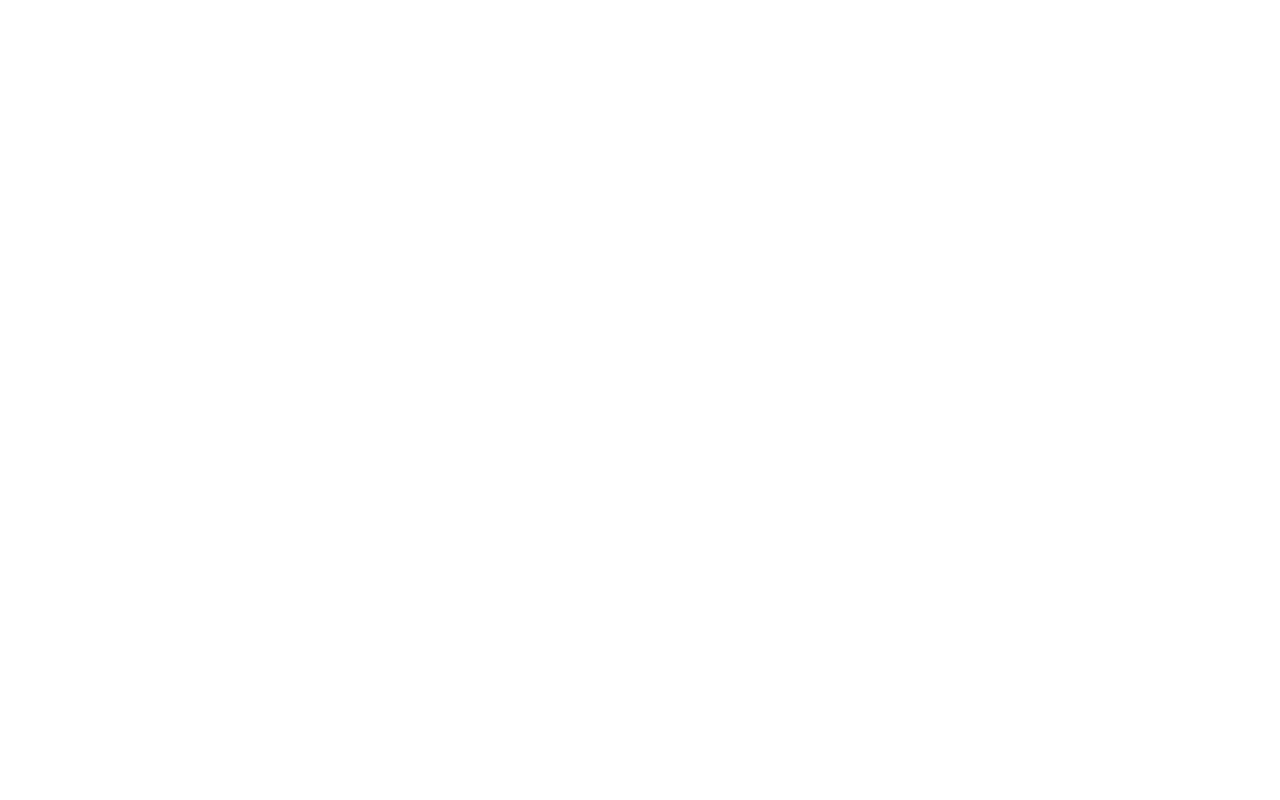
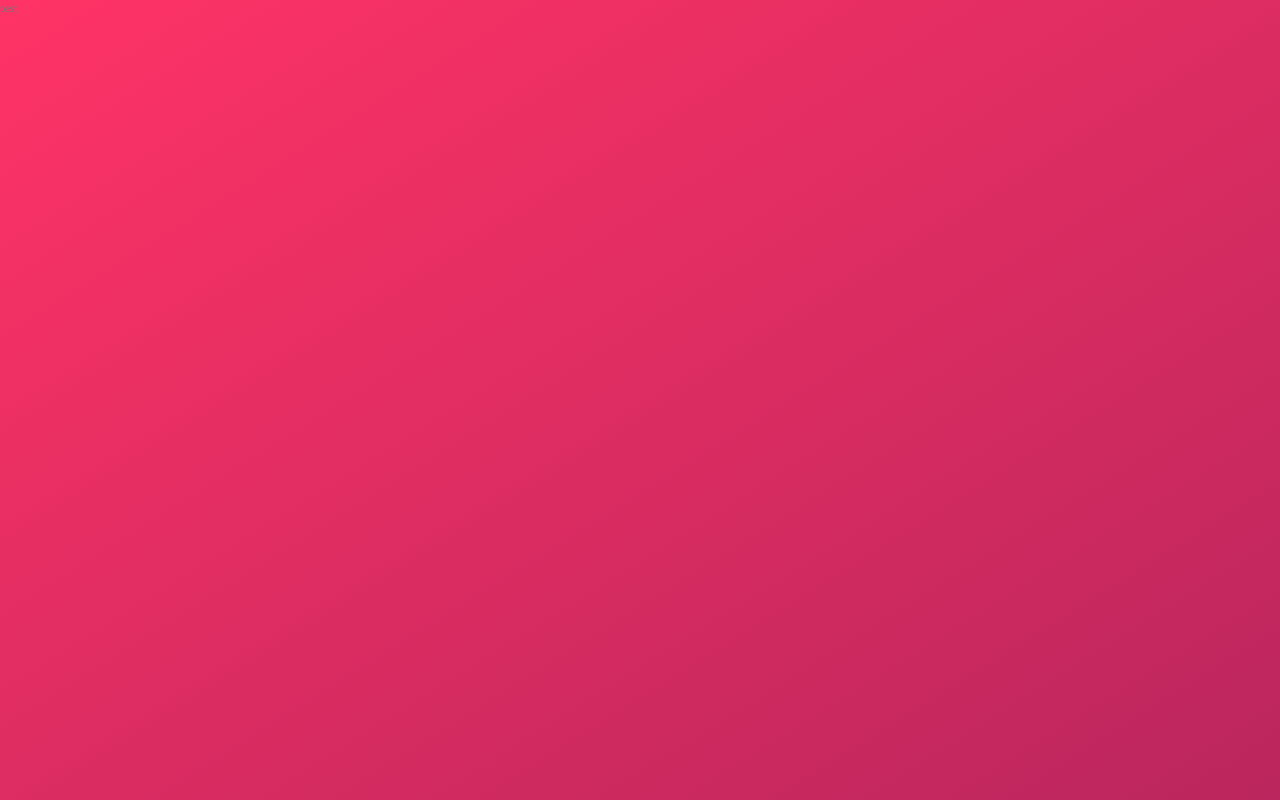
Before and after one commit to TomyOne/TomyOne.github.io, a website: page trillo/index.html in a window 1280 px wide. Drawn offline with nearby package versions, Linux system fonts and the light colour scheme.

Commit message:
basic setup done

```diff
--- a/trillo/index.html
+++ b/trillo/index.html
@@ -1,16 +1,19 @@
 <!DOCTYPE html>
 <html lang="en">
-    <head>
-        <meta charset="UTF-8">
-        <meta name="viewport" content="width=device-width, initial-scale=1.0">
+  <head>
+    <meta charset="UTF-8" />
+    <meta name="viewport" content="width=device-width, initial-scale=1.0" />
 
-        <link href="https://fonts.googleapis.com/css?family=Open+Sans:300,400,600" rel="stylesheet">
-        <link rel="stylesheet" href="css/style.css">
-        <link rel="shortcut icon" type="image/png" href="img/favicon.png">
+    <link
+      href="https://fonts.googleapis.com/css?family=Open+Sans:300,400,600"
+      rel="stylesheet"
+    />
+    <link rel="stylesheet" href="css/style.css" />
+    <link rel="shortcut icon" type="image/png" href="img/favicon.png" />
 
-        <title>trillo &mdash; Your all-in-one booking app</title>
-    </head>
-    <body>
-
-    </body>
+    <title>trillo &mdash; Your all-in-one booking app</title>
+  </head>
+  <body>
+    test
+  </body>
 </html>
--- a/trillo/sass/_base.scss
+++ b/trillo/sass/_base.scss
@@ -1 +1,51 @@
 // Base
+
+:root {
+  --color-primary: #eb2f64;
+  --color-primary-light: #ff3366;
+  --color-primary-dark: #ba265d;
+
+  --color-grey-light-1: #faf9f9;
+  --color-grey-light-2: #f4f2f2;
+  --color-grey-light-3: #f0eeee;
+  --color-grey-light-4: #ccc;
+  --color-grey-dark-1: #333;
+  --color-grey-dark-2: #777;
+  --color-grey-dark-3: #999;
+}
+
+*,
+*::after,
+*::before {
+  margin: 0;
+  padding: 0;
+  box-sizing: inherit;
+}
+
+html {
+  /* font-size: 10px; */
+  /* 10 px / 16 px = 0.625 = 62.5 % */
+  /* Percentage of user's browser font-size setting */
+  font-size: 62.5%;
+  overflow-x: hidden;
+  /* does not work on safari and ms edge */
+  /* scroll-behavior: smooth; */
+}
+
+body {
+  box-sizing: border-box;
+
+  font-family: "Open Sans", sans-serif;
+  font-weight: 400;
+  line-height: 1.6;
+  color: var(--color-grey-dark-2);
+
+  background-image: linear-gradient(
+    to right bottom,
+    var(--color-primary-light),
+    var(--color-primary-dark)
+  );
+  background-size: cover;
+  background-repeat: no-repeat;
+  min-height: 100vh;
+}
--- a/trillo/sass/main.scss
+++ b/trillo/sass/main.scss
@@ -1,39 +1,3 @@
-/*
-COLORS
-
-Primary: #eb2f64
-Primary light: #FF3366
-Primary dark: #BA265D
-
-Grey light 1: #faf9f9
-Grey light 2: #f4f2f2
-Grey light 3: #f0eeee
-Grey light 4: #ccc
-
-Grey dark 1: #333
-Grey dark 2: #777
-Grey dark 3: #999
-
-*/
-
-*,
-*::after,
-*::before {
-  margin: 0;
-  padding: 0;
-  box-sizing: inherit;
-}
-
-html {
-  /* font-size: 10px; */
-  /* 10 px / 16 px = 0.625 = 62.5 % */
-  /* Percentage of user's browser font-size setting */
-  font-size: 62.5%;
-  overflow-x: hidden;
-  /* does not work on safari and ms edge */
-  /* scroll-behavior: smooth; */
-}
-
-body {
-  box-sizing: border-box;
-}
+@import "base";
+@import "components";
+@import "layout";
```
Also changed, not shown: trillo/css/style.css.
